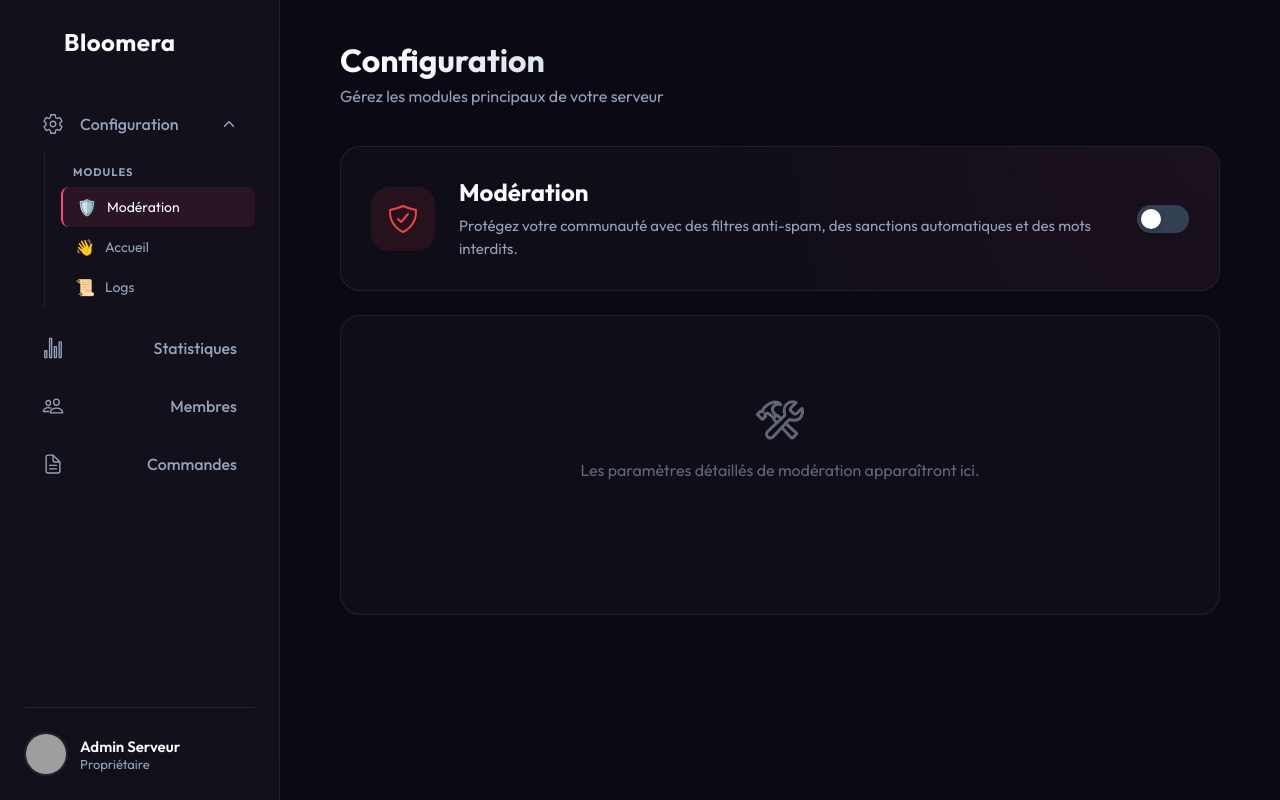
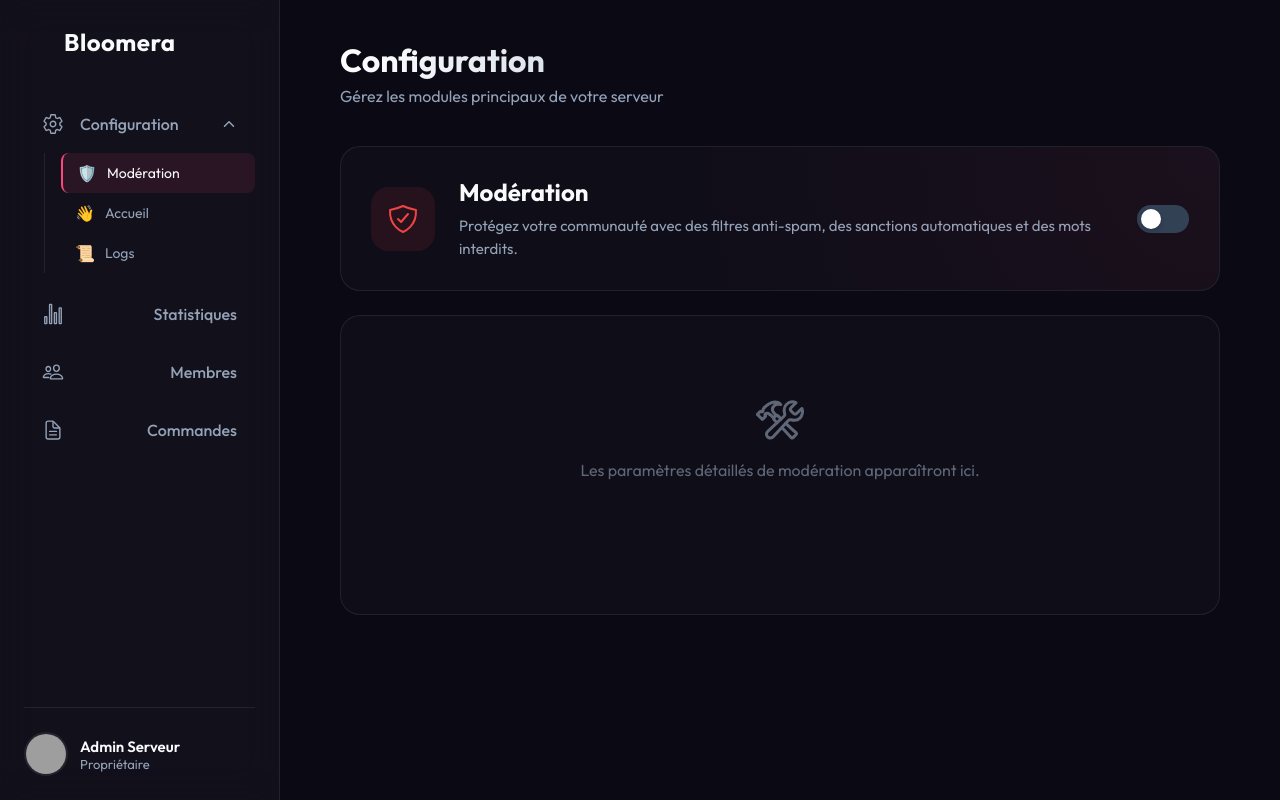
Before and after one commit to lightruka/Bloomera, a website: page dashboard/index.html in a window 1280 px wide. Drawn offline with nearby package versions, Linux system fonts and the light colour scheme; no server answers; grey boxes are pictures that could not be loaded.

Commit message:
Corectif

```diff
--- a/dashboard/index.html
+++ b/dashboard/index.html
@@ -34,7 +34,6 @@
                 </div>
 
                 <div class="nav-subgroup expanded" id="config-subgroup">
-                    <div class="nav-sub-title">Modules</div>
                     <a href="#" class="nav-sub-item active" data-target="section-moderation">
                         <span class="sub-icon">🛡️</span> Modération
                     </a>
```
